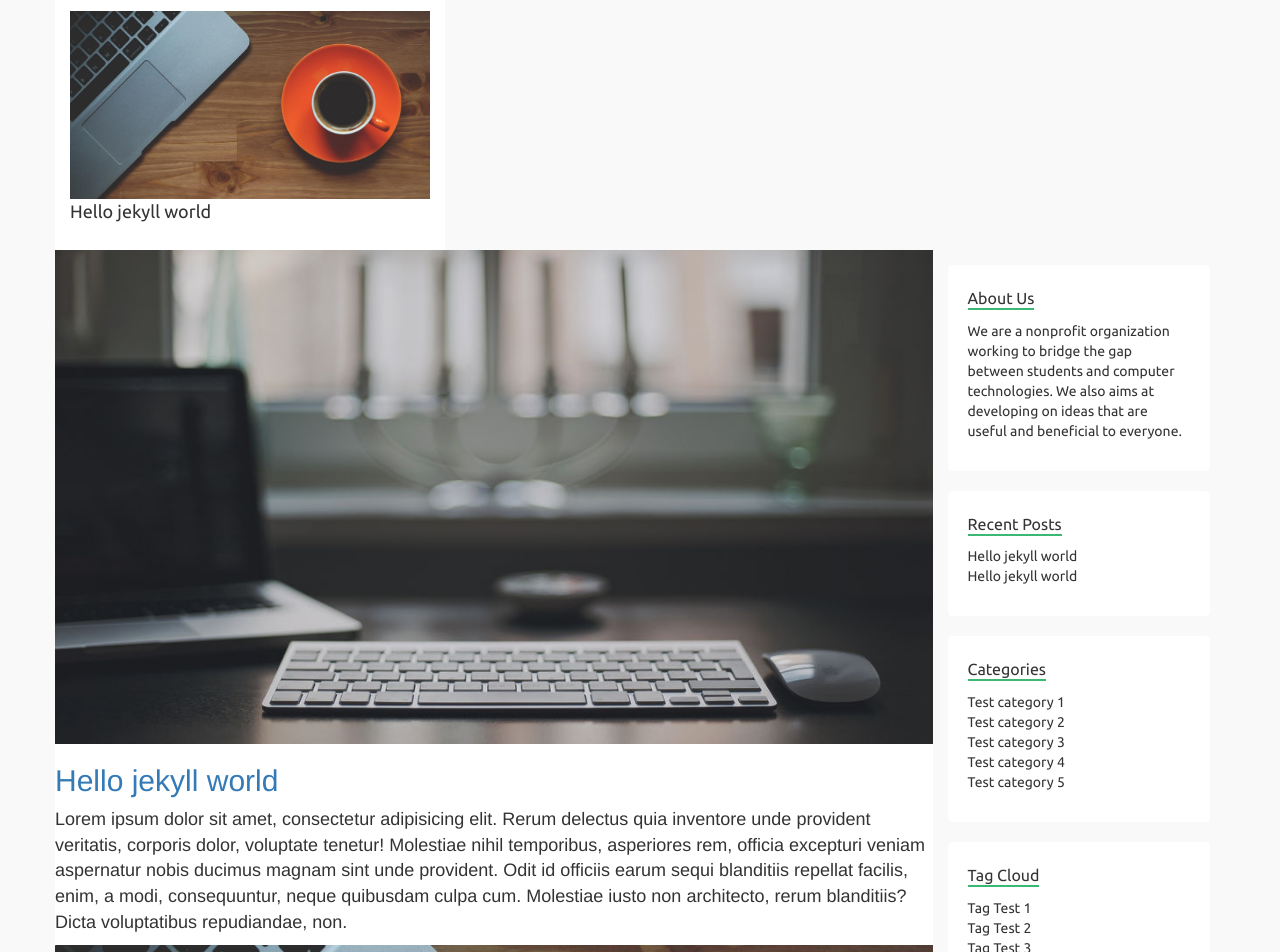
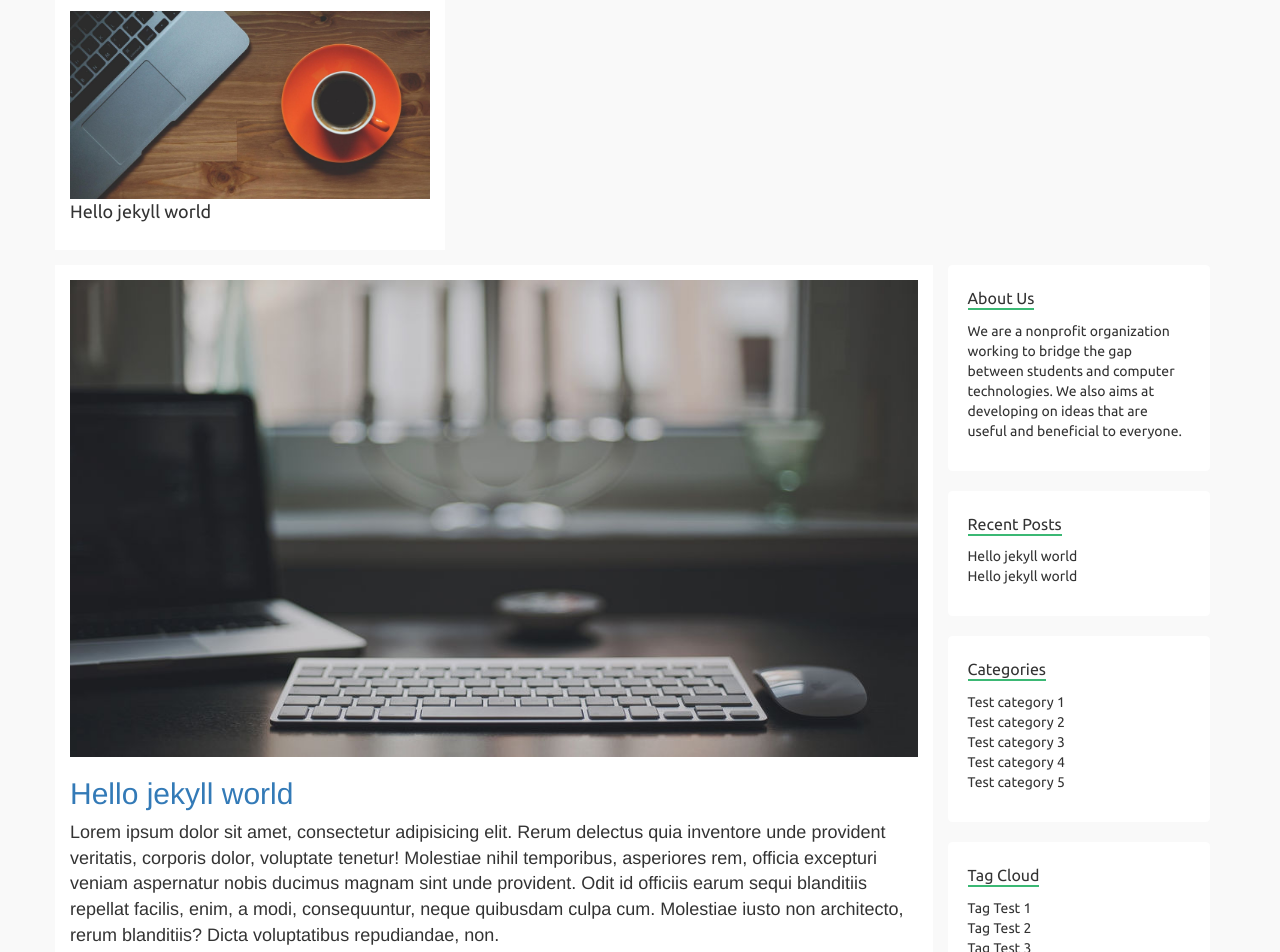
Before and after one commit to shajanjp/sanz, a Jekyll site: the page built from index.html, in a window 1280 px wide. Shown: the part 319-1271 px from the top of the page. Built offline with Jekyll 4.4.1, drawn with Linux system fonts in a browser that asks for light colours; nearby versions of some CDN libraries; library files that are not in the unit come from our copies.

Commit message:
Renames selector

```diff
--- a/css/style.css
+++ b/css/style.css
@@ -66,7 +66,7 @@ margin-top:15px;
 	/* float:left; */
 }
 
-section#articles article{
+div#articles article{
 	margin-top:15px;
 	padding: 15px;
 }
```
